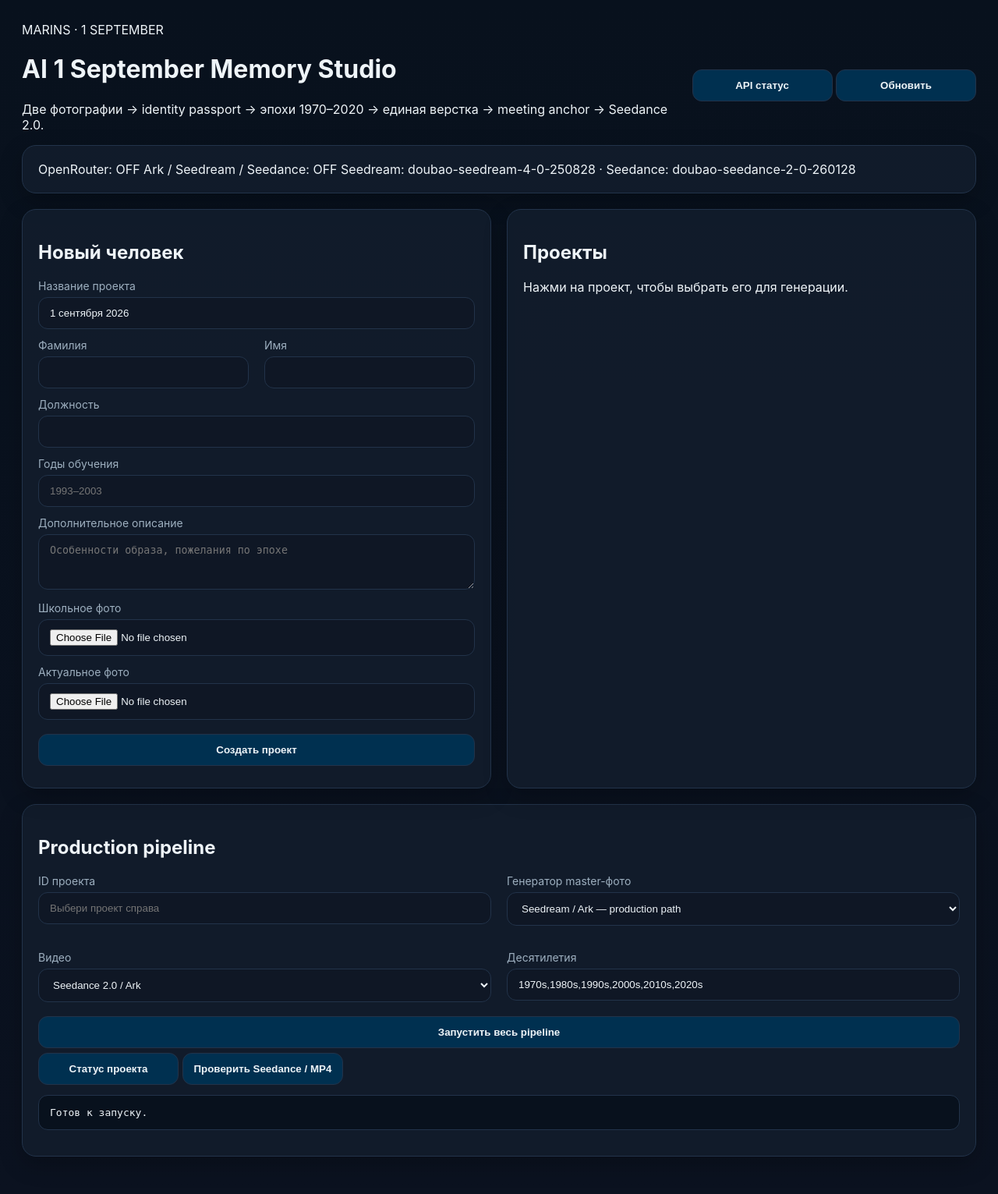
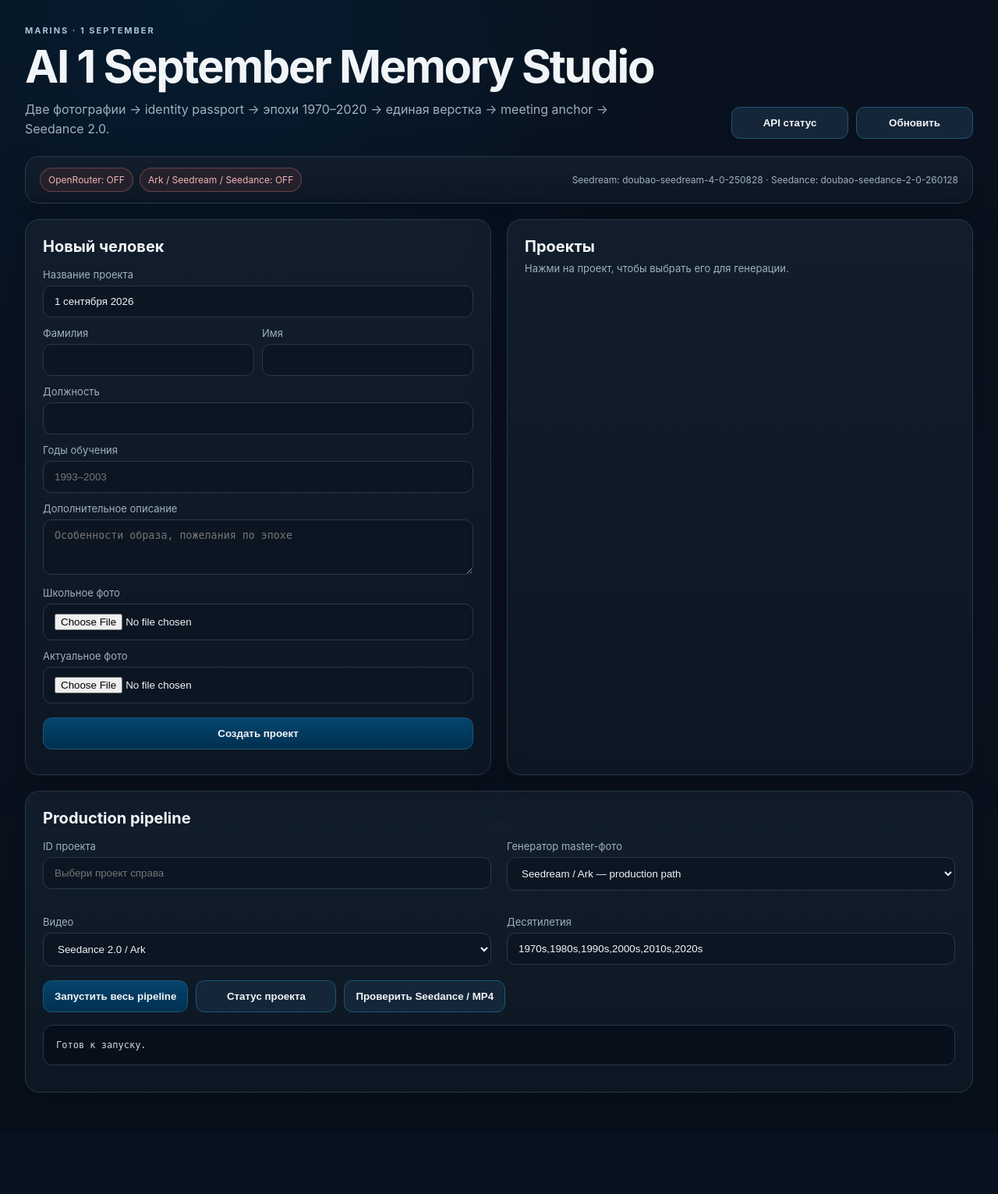
Before and after one commit to Kontrakevich/AI-Memory-Studio, a FastAPI app: page / in a window 1280 px wide. Shown: the whole page at 78% size. After the commit the page ends 1401 px from the top, so only its background shows below. Run offline with FastAPI, Linux system fonts and the light colour scheme; data that the repository does not hold is empty.

Commit message:
style: refine operational studio interface

```diff
--- a/backend/app/static/styles.css
+++ b/backend/app/static/styles.css
@@ -1,42 +1,80 @@
 :root {
-  --bg: #0b1220;
-  --panel: #121c2b;
-  --panel-2: #0f1725;
-  --text: #eef4f8;
-  --muted: #9dafbf;
-  --line: #22334a;
+  --bg: #09121e;
+  --panel: #111d2b;
+  --panel-2: #0c1622;
+  --text: #f1f5f8;
+  --muted: #9fb0bf;
+  --line: #26394d;
   --accent: #003050;
+  --success: #5dc19b;
+  --danger: #d77878;
 }
+* { box-sizing: border-box; }
 body {
   margin: 0;
-  background: linear-gradient(180deg, #08111d, #0b1220);
+  background:
+    radial-gradient(circle at 20% 0%, rgba(0,48,80,.35), transparent 34%),
+    linear-gradient(180deg, #08111d, #0b1220 55%, #07101a);
   color: var(--text);
   font-family: Inter, Arial, sans-serif;
+  min-height: 100vh;
 }
-.page { max-width: 1280px; margin: 0 auto; padding: 28px; }
+.page { max-width: 1320px; margin: 0 auto; padding: 32px; }
 .hero, .grid.two { display: grid; gap: 20px; }
-.hero { grid-template-columns: 1fr auto; align-items: center; }
+.hero { grid-template-columns: 1fr auto; align-items: end; margin-bottom: 22px; }
+.hero h1 { margin: 4px 0 8px; font-size: clamp(32px, 5vw, 58px); letter-spacing: -0.04em; }
+.hero p { color: var(--muted); max-width: 820px; margin: 0; line-height: 1.55; }
+.eyebrow { color: #a8c3d5; letter-spacing: .18em; font-size: 11px; font-weight: 700; }
+.header-actions, .actions-row { display: flex; gap: 10px; flex-wrap: wrap; }
 .grid.two { grid-template-columns: 1fr 1fr; }
+.grid.two.tight { gap: 10px; }
 .card {
-  background: rgba(18, 28, 43, 0.94);
+  background: linear-gradient(180deg, rgba(18,30,44,.96), rgba(13,23,35,.96));
   border: 1px solid var(--line);
   border-radius: 18px;
-  padding: 20px;
-  box-shadow: 0 10px 30px rgba(0,0,0,0.24);
+  padding: 22px;
+  box-shadow: 0 18px 50px rgba(0,0,0,.22);
   margin-bottom: 20px;
 }
-label { display: block; color: var(--muted); font-size: 14px; margin-bottom: 12px; }
+.card.compact { padding: 14px 18px; }
+h2 { margin: 0 0 16px; font-size: 20px; }
+.hint { color: var(--muted); font-size: 13px; margin-top: -8px; }
+label { display: block; color: var(--muted); font-size: 13px; margin-bottom: 12px; }
 input, textarea, select, button {
-  width: 100%; box-sizing: border-box; border-radius: 12px; padding: 12px 14px; margin-top: 6px;
+  width: 100%; border-radius: 11px; padding: 12px 14px; margin-top: 6px;
   border: 1px solid var(--line); background: var(--panel-2); color: var(--text);
 }
-button { background: var(--accent); cursor: pointer; font-weight: 700; }
-button.secondary { width: auto; min-width: 180px; }
-.actions { max-width: 260px; }
-.project-item { padding: 14px; border: 1px solid var(--line); border-radius: 14px; margin-bottom: 12px; }
+input:focus, textarea:focus, select:focus { outline: 1px solid #4b7896; border-color: #4b7896; }
+button {
+  background: linear-gradient(180deg, #06446d, var(--accent));
+  cursor: pointer; font-weight: 700; border-color: #1b577b; transition: .18s ease;
+}
+button:hover { transform: translateY(-1px); border-color: #4a7d9c; }
+button.secondary { width: auto; min-width: 150px; background: #152638; }
+.actions-row button { width: auto; min-width: 180px; }
+.project-item {
+  padding: 15px; border: 1px solid var(--line); border-radius: 14px; margin-bottom: 10px;
+  cursor: pointer; background: rgba(8,17,29,.35); transition: .16s ease;
+}
+.project-item:hover { border-color: #4b7896; background: rgba(0,48,80,.2); }
+.project-title { font-size: 16px; font-weight: 750; margin-bottom: 4px; }
 .project-item small { color: var(--muted); }
-.status { margin-top: 8px; color: #a6d7ff; }
-pre { white-space: pre-wrap; background: #08111d; padding: 14px; border-radius: 12px; border: 1px solid var(--line); }
+.project-id { opacity: .65; }
+.project-meta { display: flex; gap: 8px; flex-wrap: wrap; margin: 12px 0 8px; }
+.project-meta span { font-size: 11px; padding: 5px 8px; border-radius: 999px; background: #16293c; color: #bfd0db; }
+.status { margin-top: 10px; color: #a6d7ff; }
+.health-row { display: flex; gap: 8px; flex-wrap: wrap; align-items: center; }
+.pill { padding: 7px 10px; border-radius: 999px; font-size: 12px; border: 1px solid var(--line); }
+.pill.ok { color: #bdebd9; background: rgba(63,135,106,.17); border-color: rgba(93,193,155,.45); }
+.pill.off { color: #efb4b4; background: rgba(140,65,65,.17); border-color: rgba(215,120,120,.38); }
+.model-note { color: var(--muted); font-size: 12px; margin-left: auto; }
+pre {
+  white-space: pre-wrap; overflow: auto; max-height: 520px; background: #07101a;
+  padding: 16px; border-radius: 12px; border: 1px solid var(--line); color: #c9d7e1;
+  font-size: 12px; line-height: 1.55; margin-top: 16px;
+}
 @media (max-width: 960px) {
   .grid.two, .hero { grid-template-columns: 1fr; }
+  .model-note { width: 100%; margin-left: 0; }
+  .page { padding: 18px; }
 }
```
